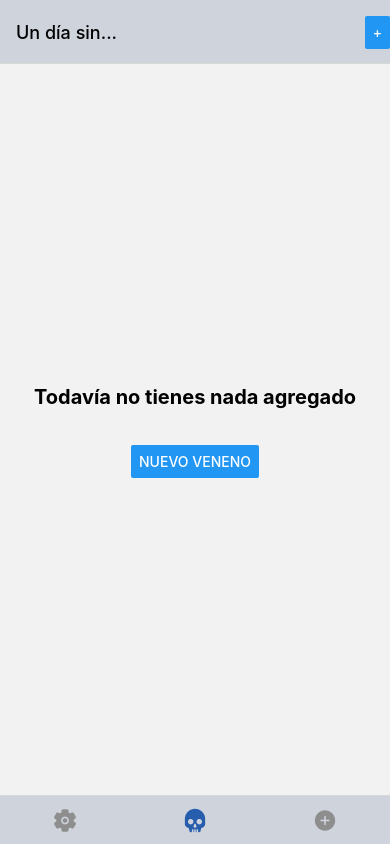
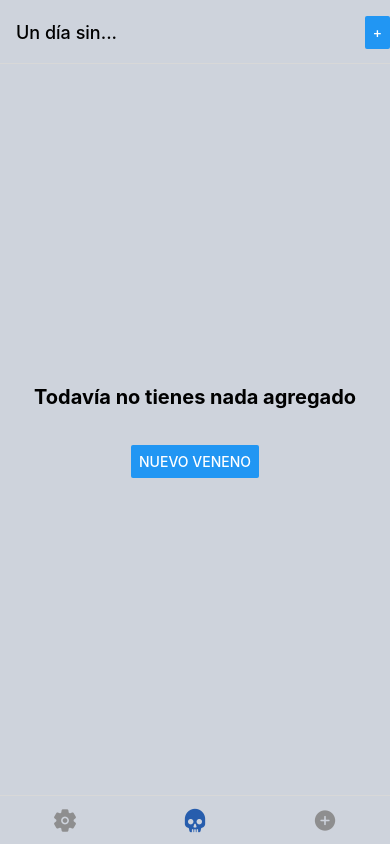
Before and after one commit to naueru/unDiaSin, a React Native app: screen / in a window 390 px wide. Built offline with nearby package versions, Linux system fonts and the light colour scheme; what @gorhom/bottom-sheet would draw is missing.

Commit message:
Implements themed styles

```diff
--- a/screens/AllExpendables.tsx
+++ b/screens/AllExpendables.tsx
@@ -3,6 +3,9 @@ import { ParamListBase, useNavigation } from "@react-navigation/native";
 import { NativeStackNavigationProp } from "@react-navigation/native-stack";
 import { FC, useContext } from "react";
 import { Button, FlatList, StyleSheet, View } from "react-native";
+
+// Hooks
+import { useColorTheme } from "../hooks/styles";
 
 // Context
 import {
@@ -14,11 +17,15 @@ import {
 import Title from "../components/Title";
 import ExpendableCard from "../components/ExpendableCard";
 
+// Utils
+import { createThemedStyle } from "../utils/styles";
+
 // Constants
 import { ROUTES } from "../constants/constants";
-import { GLOBAL_STYLES } from "../constants/styles";
 
 const AllExpendables: FC = () => {
+  const scheme = useColorTheme();
+  const styles = computedStyles[scheme];
   const ExpendablesCtx = useContext<IExpendablesContext>(ExpendablesContext);
   const navigation = useNavigation<NativeStackNavigationProp<ParamListBase>>();
 
@@ -50,9 +57,9 @@ const AllExpendables: FC = () => {
 
 export default AllExpendables;
 
-const styles = StyleSheet.create({
+const computedStyles = createThemedStyle({
   outerContainer: {
-    backgroundColor: GLOBAL_STYLES.colors.primary500,
+    backgroundColor: "primary500",
     flex: 1,
     justifyContent: "center",
   },
@@ -62,7 +69,7 @@ const styles = StyleSheet.create({
   },
   emptyContentContainer: {
     alignItems: "center",
-    backgroundColor: GLOBAL_STYLES.colors.primary500,
+    backgroundColor: "primary500",
     gap: 32,
   },
 });
```
